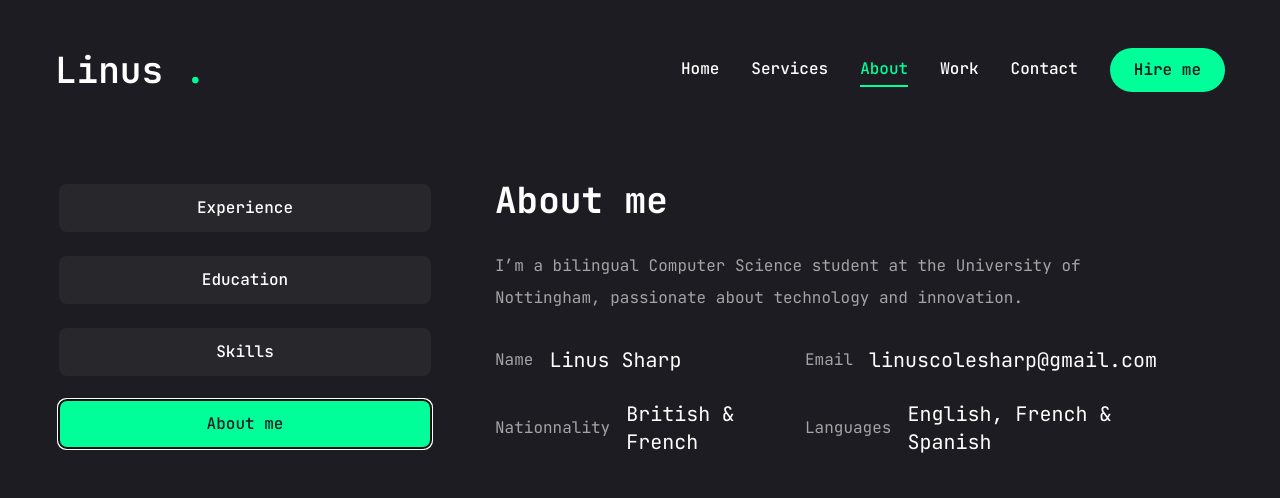
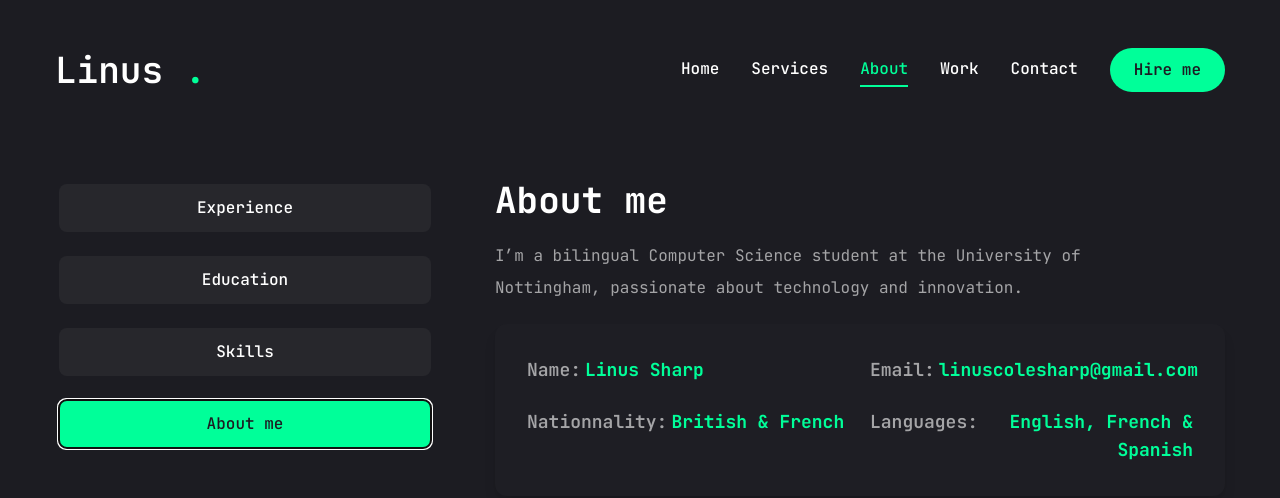
Before and after one commit to LinusSharp/Portfolio-Website, a Next.js app: page /about in a window 1280 px wide. Both pictures are taken after a click on the tab "About me". Shown: the top 498 px of the page. Built offline with nearby package versions, Linux system fonts and the light colour scheme.

Commit message:
feat: fixed about me section

```diff
--- a/app/about/page.jsx
+++ b/app/about/page.jsx
@@ -264,21 +264,31 @@ const Resume = () => {
               value="about"
               className="w-full text-center xl:text-left"
             >
-              <div className="flex flex-col gap-[30px]">
+              <div className="flex flex-col gap-[20px]">
                 <h3 className="text-4xl font-bold">{about.title}</h3>
                 <p className="max-w-[600px] text-white/60 mx-auto xl:mx-0">
                   {about.description}
                 </p>
-                <ul className="grid grid-cols-1 xl:grid-cols-2 gap-y-6 max-w-[620px] mx-auto xl:mx-0">
+
+                <div className="bg-[#1e1e24] p-8 rounded-xl shadow-lg max-w-[1020px] mx-auto xl:mx-0">
+                  <ul className="grid grid-cols-1 xl:grid-cols-2 gap-y-6 gap-x-5">
                     {about.info.map((item, index) => {
                       return (
-                      <li key={index} className="flex items-center justify-center xl:justify-start gap-4">
-                        <span className="text-white/60">{item.fieldName}</span>
-                        <span className="text-xl">{item.fieldValue}</span>
+                        <li
+                          key={index}
+                          className="flex justify-start gap-1 text-lg"
+                        >
+                          <span className="text-white/60 font-semibold">
+                            {item.fieldName}:
+                          </span>
+                          <span className="font-bold text-accent text-right">
+                            {item.fieldValue}
+                          </span>
                         </li>
                       );
                     })}
                   </ul>
+                </div>
               </div>
             </TabsContent>
           </div>
```
Lines whose indentation alone changed are shown as unchanged.
